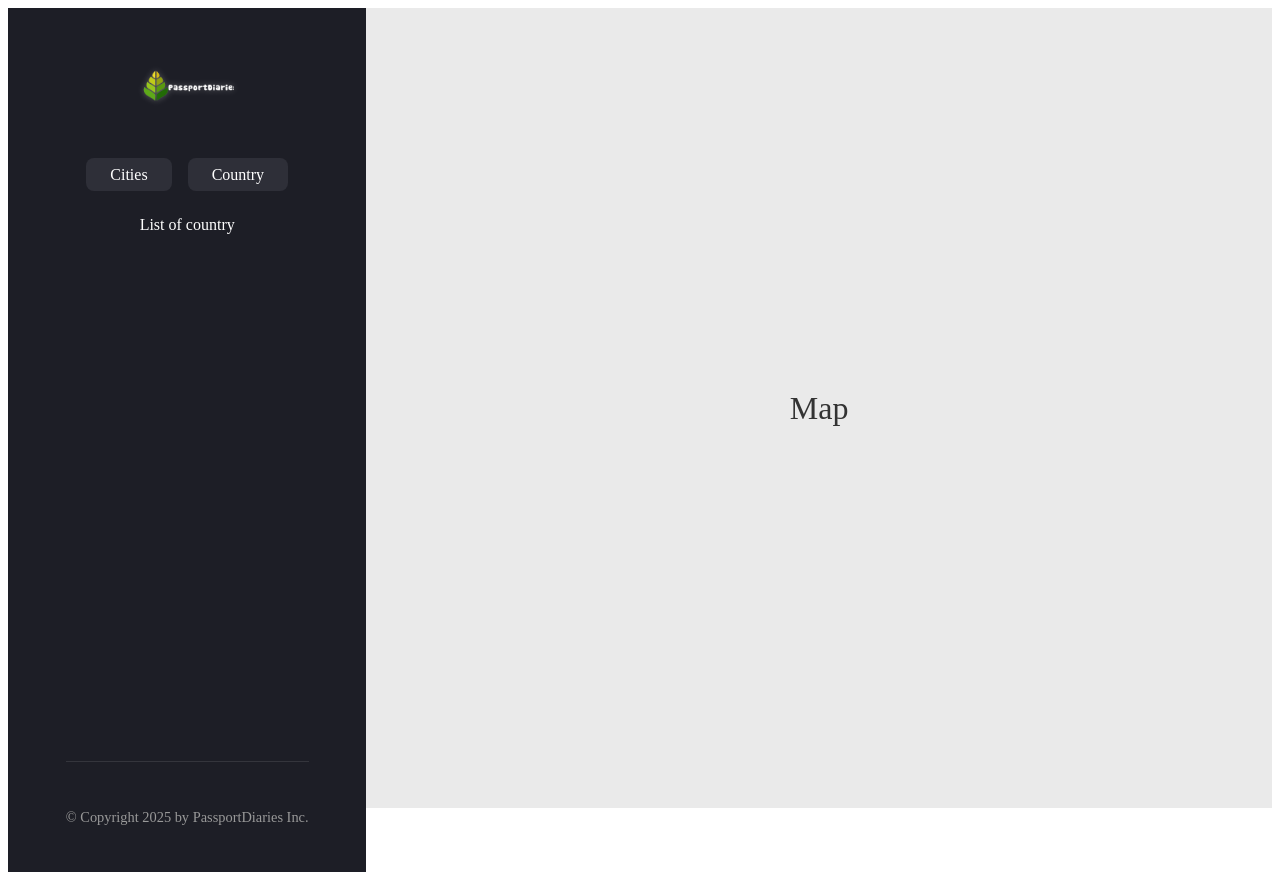
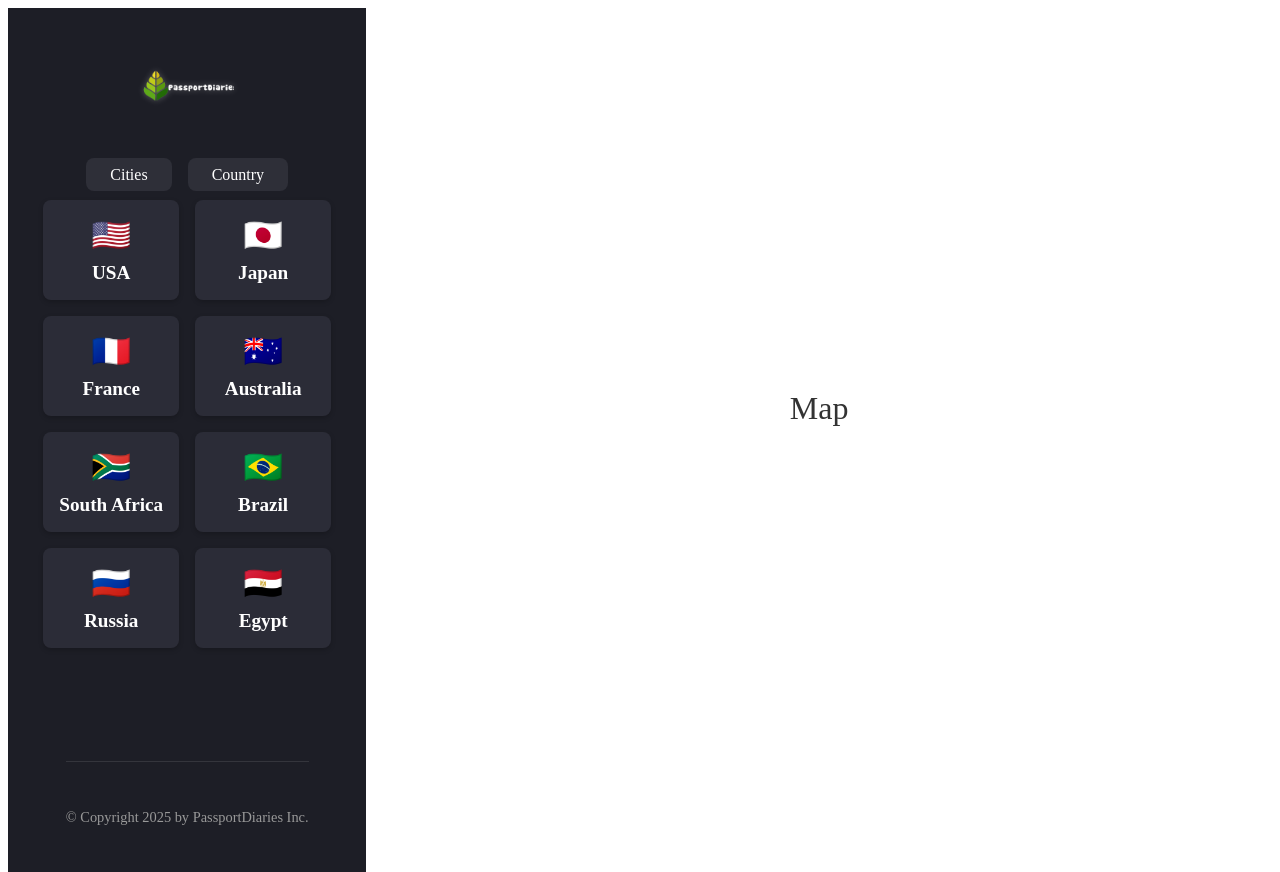
Before and after one commit to Astro-67/Passport-Diaries, a React (Vite) app: page /app/countries in a window 1280 px wide. Built offline with nearby package versions, Linux system fonts and the light colour scheme; data requests are answered from the project's data file.

Commit message:
feat: Enhance city and country management with new components and styles

```diff
--- a/data/cities.json
+++ b/data/cities.json
@@ -4,7 +4,7 @@
       "id": 1,
       "cityName": "New York",
       "country": "USA",
-      "emoji": "🗽",
+      "emoji": "🇺🇸",
       "date": "2025-04-01",
       "notes": "Visited the Statue of Liberty and Times Square.",
       "position": {
@@ -16,7 +16,7 @@
       "id": 2,
       "cityName": "Tokyo",
       "country": "Japan",
-      "emoji": "🗼",
+      "emoji": "🇯🇵",
       "date": "2025-03-15",
       "notes": "Explored Shibuya Crossing and enjoyed sushi.",
       "position": {
@@ -28,7 +28,7 @@
       "id": 3,
       "cityName": "Paris",
       "country": "France",
-      "emoji": "🗼",
+      "emoji": "🇫🇷",
       "date": "2025-02-20",
       "notes": "Visited the Eiffel Tower and the Louvre.",
       "position": {
@@ -40,7 +40,7 @@
       "id": 4,
       "cityName": "Sydney",
       "country": "Australia",
-      "emoji": "🌉",
+      "emoji": "🇦🇺",
       "date": "2025-01-10",
       "notes": "Saw the Sydney Opera House and Bondi Beach.",
       "position": {
@@ -52,13 +52,145 @@
       "id": 5,
       "cityName": "Cape Town",
       "country": "South Africa",
-      "emoji": "⛰️",
+      "emoji": "🇿🇦",
       "date": "2024-12-05",
       "notes": "Hiked Table Mountain and visited Robben Island.",
       "position": {
         "lat": -33.9249,
         "lng": 18.4241
       }
+    },
+    {
+      "id": 6,
+      "cityName": "Rio de Janeiro",
+      "country": "Brazil",
+      "emoji": "🇧🇷",
+      "date": "2024-11-15",
+      "notes": "Relaxed on Copacabana Beach and visited Christ the Redeemer.",
+      "position": {
+        "lat": -22.9068,
+        "lng": -43.1729
+      }
+    },
+    {
+      "id": 7,
+      "cityName": "Moscow",
+      "country": "Russia",
+      "emoji": "🇷🇺",
+      "date": "2024-10-20",
+      "notes": "Explored Red Square and the Kremlin.",
+      "position": {
+        "lat": 55.7558,
+        "lng": 37.6173
+      }
+    },
+    {
+      "id": 8,
+      "cityName": "Cairo",
+      "country": "Egypt",
+      "emoji": "🇪🇬",
+      "date": "2024-09-30",
+      "notes": "Visited the Pyramids of Giza and the Sphinx.",
+      "position": {
+        "lat": 30.0444,
+        "lng": 31.2357
+      }
+    },
+    {
+      "id": 9,
+      "cityName": "Los Angeles",
+      "country": "USA",
+      "emoji": "🇺🇸",
+      "date": "2025-05-10",
+      "notes": "Walked along Hollywood Boulevard and visited Santa Monica Pier.",
+      "position": {
+        "lat": 34.0522,
+        "lng": -118.2437
+      }
+    },
+    {
+      "id": 10,
+      "cityName": "Osaka",
+      "country": "Japan",
+      "emoji": "🇯🇵",
+      "date": "2025-03-20",
+      "notes": "Visited Universal Studios Japan and Osaka Castle.",
+      "position": {
+        "lat": 34.6937,
+        "lng": 135.5023
+      }
+    },
+    {
+      "id": 11,
+      "cityName": "Lyon",
+      "country": "France",
+      "emoji": "🇫🇷",
+      "date": "2025-02-25",
+      "notes": "Enjoyed the gastronomy and explored the old town.",
+      "position": {
+        "lat": 45.764,
+        "lng": 4.8357
+      }
+    },
+    {
+      "id": 12,
+      "cityName": "Melbourne",
+      "country": "Australia",
+      "emoji": "🇦🇺",
+      "date": "2025-01-15",
+      "notes": "Explored the laneways and enjoyed the coffee culture.",
+      "position": {
+        "lat": -37.8136,
+        "lng": 144.9631
+      }
+    },
+    {
+      "id": 13,
+      "cityName": "Durban",
+      "country": "South Africa",
+      "emoji": "🇿🇦",
+      "date": "2024-12-10",
+      "notes": "Relaxed on the beaches and visited uShaka Marine World.",
+      "position": {
+        "lat": -29.8587,
+        "lng": 31.0218
+      }
+    },
+    {
+      "id": 14,
+      "cityName": "São Paulo",
+      "country": "Brazil",
+      "emoji": "🇧🇷",
+      "date": "2024-11-20",
+      "notes": "Explored Avenida Paulista and enjoyed Brazilian cuisine.",
+      "position": {
+        "lat": -23.5505,
+        "lng": -46.6333
+      }
+    },
+    {
+      "id": 15,
+      "cityName": "Saint Petersburg",
+      "country": "Russia",
+      "emoji": "🇷🇺",
+      "date": "2024-10-25",
+      "notes": "Visited the Hermitage Museum and walked along the canals.",
+      "position": {
+        "lat": 59.9343,
+        "lng": 30.3351
+      }
+    },
+    {
+      "id": 16,
+      "cityName": "Alexandria",
+      "country": "Egypt",
+      "emoji": "🇪🇬",
+      "date": "2024-10-05",
+      "notes": "Explored the Bibliotheca Alexandrina and the Citadel of Qaitbay.",
+      "position": {
+        "lat": 31.2156,
+        "lng": 29.9553
+      }
     }
   ]
 }
--- a/src/App.jsx
+++ b/src/App.jsx
@@ -8,6 +8,7 @@ import AppLayout from "./pages/AppLayout";
 import "./index.css";
 import Login from "./pages/Login";
 import CityList from "./components/CityList";
+import CountryList from "./components/CountryList";
 
 const BASE_URL = "http://localhost:8000";
 export default function App() {
@@ -41,7 +42,7 @@ export default function App() {
         <Route path="app" element={<AppLayout />}>
           <Route index element={<CityList cities={cities} isLoading={isLoading}/>} />
           <Route path="cities" element={<CityList cities={cities} isLoading={isLoading}/>}></Route>
-          <Route path="countries" element={<p>List of country</p>}></Route>
+          <Route path="countries" element={<CountryList cities={cities} isLoading={isLoading}/>}></Route>
           <Route path="form" element={<p>Form</p>} />
         </Route>
         <Route path="*" element={<PageNotFound />} />
--- a/src/components/CityList.jsx
+++ b/src/components/CityList.jsx
@@ -2,11 +2,11 @@ import React from 'react';
 import Spineer from './Spineer';
 import Styles from "./CityList.module.css";
 import CityItem from './CityItem';
+import Message from './Message';
 
 export default function CityList({ cities, isLoading }) {
-  if (isLoading){
-    console.log("Loading cities...");
-    return <Spineer />;}
+  if (isLoading)return <Spineer />;
+  if(!cities.length) return <Message message="Add your first cities clickng on a ity on the map" />;
 
   return (
     <ul className={Styles.cityList}>
--- /dev/null
+++ b/src/components/CountryItem.jsx
@@ -0,0 +1,11 @@
+import React from "react";
+import styles from "./CountryItem.module.css";
+
+export default function ContryItem({ country }) {
+  return (
+    <li className={styles.countryItem}>
+      <span>{country.emoji}</span>
+      <span>{country.country}</span>
+    </li>
+  );
+}
--- /dev/null
+++ b/src/components/CountryItem.module.css
@@ -0,0 +1,28 @@
+.countryItem {
+  background-color: #2b2c37; /* Dark background for the item */
+  padding: 1rem; /* Add padding for spacing */
+  border-radius: 8px; /* Round the corners */
+  box-shadow: 0 2px 5px rgba(0, 0, 0, 0.2); /* Subtle shadow for depth */
+  display: flex;
+  flex-direction: column; /* Stack emoji and text vertically */
+  align-items: center; /* Center-align the content */
+  gap: 0.5rem; /* Add spacing between emoji and text */
+  color: #fff; /* White text color for contrast */
+  text-align: center; /* Center-align the text */
+  font-size: 1rem; /* Base font size */
+  transition: transform 0.2s ease, box-shadow 0.2s ease; /* Smooth hover effect */
+}
+
+.countryItem:hover {
+  transform: scale(1.05); /* Slightly enlarge on hover */
+  box-shadow: 0 4px 10px rgba(0, 0, 0, 0.3); /* Stronger shadow on hover */
+}
+
+.countryItem span:first-child {
+  font-size: 2rem; /* Make the emoji larger */
+}
+
+.countryItem span:last-child {
+  font-size: 1.2rem; /* Slightly larger font for the country name */
+  font-weight: bold; /* Make the country name bold */
+}
--- /dev/null
+++ b/src/components/CountryList.jsx
@@ -0,0 +1,30 @@
+import React from "react";
+import Spineer from "./Spineer";
+import Styles from "./CountryList.module.css";
+import CountryItem from "./CountryItem";
+import Message from "./Message";
+
+export default function CountryList({ cities, isLoading }) {
+  if (isLoading) return <Spineer />;
+
+  if (!cities.length)
+    return (
+      <Message message="Add your first cities clicking on a city on the map" />
+    );
+    console.log(cities);
+  //Get unique countries from cities
+  const countries = cities.reduce((arr, city) => {
+    if (!arr.map((el) => el.country).includes(city.country))
+      return [...arr, { country: city.country, emoji: city.emoji }];
+    else return arr;
+  }, []);
+
+  console.log(countries);
+  return (
+    <ul className={Styles.contryList}>
+      {countries.map((country) => (
+        <CountryItem country={country} />
+      ))}
+    </ul>
+  );
+}
--- /dev/null
+++ b/src/components/CountryList.module.css
@@ -0,0 +1,10 @@
+
+
+.contryList {
+  display: grid; /* Use CSS grid for layout */
+  grid-template-columns: repeat(2, 1fr); /* Create two equal-width columns */
+  gap: 1rem; /* Add spacing between grid items */
+  list-style: none; /* Remove default list styling */
+  padding: 0; /* Remove default padding */
+  margin: 0; /* Remove default margin */
+}
--- a/src/components/Map.module.css
+++ b/src/components/Map.module.css
@@ -1,6 +1,5 @@
 .map {
   flex: 1;
-  background-color: #eaeaea; /* or any map placeholder color */
   display: flex;
   align-items: center;
   justify-content: center;
--- /dev/null
+++ b/src/components/Message.jsx
@@ -0,0 +1,8 @@
+import React from 'react'
+import styles from './Message.module.css'
+
+export default function Message({message}) {
+  return (
+    <p className={styles.message}><span role="img" aria-label="hand">👋 </span>{message}</p>
+  )
+}
--- /dev/null
+++ b/src/components/Message.module.css
@@ -0,0 +1,19 @@
+.message {
+  display: flex; /* Use flexbox for alignment */
+  align-items: center; /* Vertically center the emoji and text */
+  justify-content: center; /* Center the message horizontally */
+  font-size: 1.2rem; /* Set a readable font size */
+  color: #333; /* Dark text color for readability */
+  background-color: #f9f9f9; /* Light background for contrast */
+  padding: 1rem 1.5rem; /* Add padding for spacing */
+  border-radius: 8px; /* Round the corners */
+  box-shadow: 0 2px 5px rgba(0, 0, 0, 0.1); /* Add a subtle shadow for depth */
+  margin: 1rem auto; /* Center the message and add spacing */
+  max-width: 600px; /* Limit the width for better readability */
+  text-align: center; /* Center-align the text */
+}
+
+.message span {
+  margin-right: 0.5rem; /* Add spacing between the emoji and the text */
+  font-size: 1.5rem; /* Make the emoji slightly larger */
+}
```
